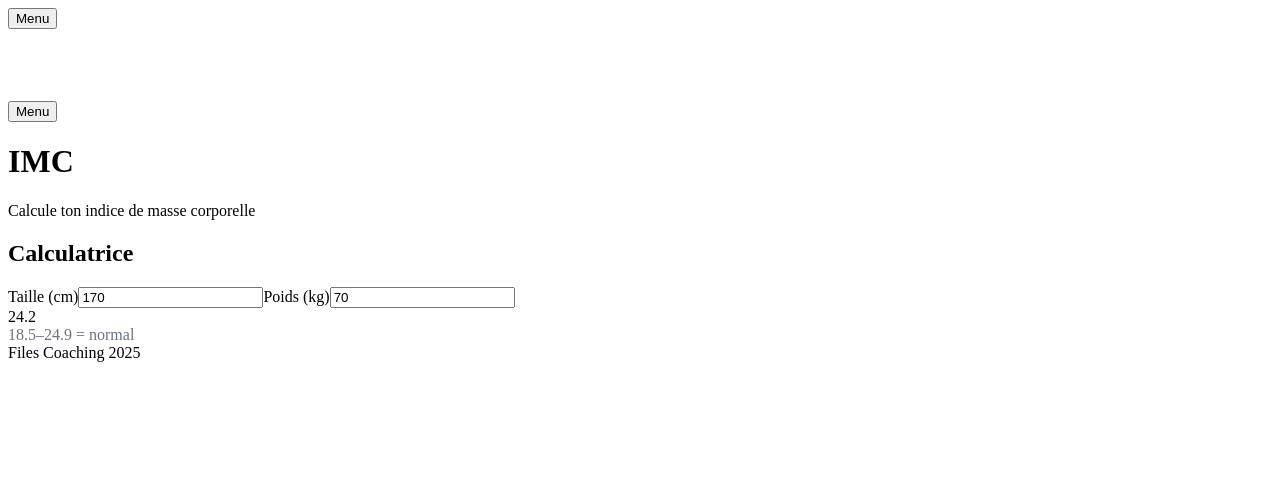
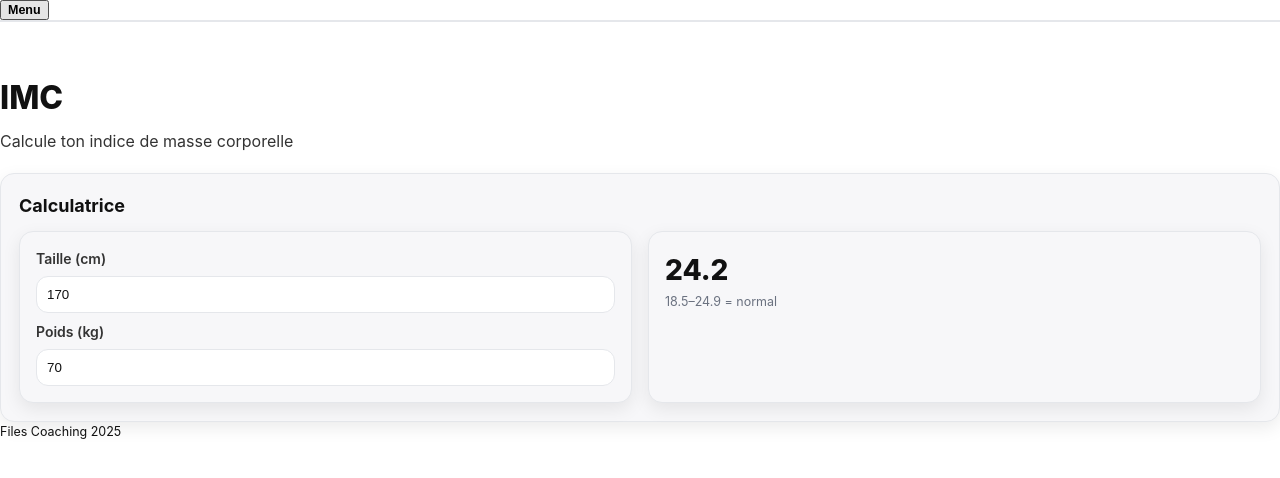
Before and after one commit to lebasquelyza/appli-files, a Next.js app in the folder apps/web/: page /dashboard/bmi in a window 1280 px wide. Shown: the top 478 px of the page. Built offline with nearby package versions, Linux system fonts and the light colour scheme.

Commit message:
Update globals.css

```diff
--- a/apps/web/app/globals.css
+++ b/apps/web/app/globals.css
@@ -1,83 +1,318 @@
-/* =========================================================
-   DARK — Patch v2 : tout texte sombre -> blanc (encore + large)
-   - Couvre + de hex Tailwind (gris foncés), rgb, inline styles,
-     pseudo-éléments et classes utilitaires.
-   ========================================================= */
+/* Tailwind (si utilisé) */
+@tailwind base;
+@tailwind components;
+@tailwind utilities;
 
-/* 0) Pseudo-éléments : ils héritent aussi du blanc */
-html.dark *::before,
-html.dark *::after {
+/* ===== Design système (variables – mode clair) ===== */
+:root{
+  --bg:#ffffff;
+  --panel:#f7f7f9;
+  --muted:#333333;          /* textes atténués (clair) */
+  --text:#111111;           /* texte principal (clair) */
+  --brand:#16a34a;          /* vert */
+  --brand2:#15803d;
+  --accent:#0ea5e9;         /* bleu accent */
+  --ring:rgba(14,165,233,.35);
+  --radius:14px;
+  --shadow:0 6px 18px rgba(0,0,0,.08);
+  --font-family: Inter, system-ui, -apple-system, Segoe UI, Roboto, Helvetica, Arial, sans-serif;
+}
+
+/* ===== Reset & base ===== */
+*{box-sizing:border-box}
+html{scroll-behavior:smooth}
+body{
+  margin:0; font-family:var(--font-family);
+  background:var(--bg); color:var(--text);
+  line-height:1.6; overflow-y:scroll;
+}
+a{color:var(--brand);text-decoration:none}
+a:hover{text-decoration:underline}
+img{max-width:100%;display:block}
+.container{max-width:1100px;margin:0 auto;padding:0 24px}
+
+/* ===== Header / nav (global clair par défaut) ===== */
+header{
+  position:fixed; top:0; left:0; right:0; z-index:50;
+  background:#fffffff2; backdrop-filter:blur(6px);
+  border-bottom:1px solid #e5e7eb;
+}
+.nav{display:flex;align-items:center;gap:16px;justify-content:space-between;padding:14px 0}
+.brand{display:flex;gap:12px;align-items:center;font-weight:800;letter-spacing:.2px;color:var(--text)}
+.brand .mark{width:36px;height:36px;border-radius:10px;background:linear-gradient(135deg,var(--brand),var(--accent));box-shadow:0 6px 12px rgba(22,163,74,.25)}
+.menu{display:flex;gap:16px}
+.menu a{padding:8px 12px;border-radius:8px;color:var(--text);font-weight:600}
+.menu a:hover{background:#f2f4f7}
+.burger{display:none;background:none;border:0;color:var(--text);font-size:20px}
+@media (max-width:860px){
+  .menu{display:none}
+  .burger{display:block}
+  .menu.open{
+    display:flex;flex-direction:column;position:absolute;left:20px;right:20px;top:64px;
+    background:var(--bg);border:1px solid #e5e7eb;border-radius:12px;padding:10px;box-shadow:var(--shadow);
+  }
+  .menu.open a{padding:12px}
+}
+
+/* ===== Structure pages (utilise les variables) ===== */
+.h1{ font-size:32px; font-weight:800; margin:0 0 6px; color:var(--text); }
+.lead{ color:var(--muted); font-size:16px; margin:0; }
+.page-header{ display:flex; align-items:flex-end; justify-content:space-between; gap:16px; margin-bottom:18px; }
+
+.section{
+  background:var(--panel);
+  border:1px solid #e5e7eb; border-radius:var(--radius);
+  box-shadow:var(--shadow); padding:18px;
+}
+.section-head{ display:flex; align-items:center; justify-content:space-between; margin-bottom:10px; }
+.section-head h2{ font-size:18px; font-weight:700; margin:0; color:var(--text); }
+.section-body{ display:block; }
+
+.card{
+  background:var(--panel);
+  border:1px solid #e5e7eb; border-radius:var(--radius);
+  box-shadow:var(--shadow); padding:16px;
+}
+
+/* ===== Badges ===== */
+.badge{
+  background:#eef2f7; color:var(--text);
+  border:1px solid #e5e7eb; padding:6px 10px;
+  border-radius:999px; font-weight:700; font-size:12px;
+}
+
+/* ===== Boutons simples ===== */
+.cta,.btn{
+  display:inline-block; padding:10px 14px; border-radius:10px;
+  background:linear-gradient(135deg,var(--brand),var(--brand2));
+  color:#fff; font-weight:800; box-shadow:var(--shadow); border:0;
+}
+.btn-outline{
+  padding:10px 14px; border-radius:10px; border:1px solid #e5e7eb;
+  background:var(--bg); font-weight:700;
+}
+
+/* ===== Form ===== */
+.input{
+  width:100%; border:1px solid #e5e7eb; border-radius:12px; padding:10px;
+  background:var(--bg); color:var(--text);
+}
+.label{ color:var(--muted); font-size:14px; font-weight:600; display:block; margin-bottom:6px; }
+
+/* ===== Helpers ===== */
+.grid{ display:grid; } .gap-6{ gap:16px; }
+.lg\:grid-cols-2{ grid-template-columns:1fr; } @media (min-width:1024px){ .lg\:grid-cols-2{ grid-template-columns:1fr 1fr; } }
+.sm\:grid-cols-2{ grid-template-columns:1fr; } @media (min-width:640px){ .sm\:grid-cols-2{ grid-template-columns:1fr 1fr; } }
+.flex{ display:flex; } .items-center{ align-items:center; } .justify-between{ justify-content:space-between; }
+.space-y-4 > * + *{ margin-top:16px; }
+.text-sm{ font-size:12.5px; } .text-3xl{ font-size:28px; } .font-bold{ font-weight:800; } .font-semibold{ font-weight:700; }
+.w-full{ width:100%; }
+.aspect-video{ position:relative; padding-bottom:56.25%; height:0; }
+.aspect-video > iframe{ position:absolute; inset:0; width:100%; height:100%; border:0; }
+
+/* ===== Boutons génériques (Tailwind @apply) ===== */
+.btn {
+  @apply inline-flex items-center justify-center gap-2
+         rounded-lg border border-gray-300 px-3 py-2
+         text-sm font-medium text-gray-900 bg-white
+         hover:bg-gray-50 active:translate-y-px transition;
+}
+.btn.btn-outline { @apply bg-transparent text-gray-900 border-gray-300 hover:bg-gray-100; }
+
+/* ===== Bouton dashboard unifié ===== */
+.btn-dash{
+  display:inline-flex; align-items:center; justify-content:center; gap:.5rem;
+  border-radius:var(--radius); padding:.6rem 1rem; font-weight:600; font-size:.9rem; line-height:1;
+  color:#fff; background-image:linear-gradient(90deg,var(--brand),var(--brand2));
+  border:1px solid rgba(0,0,0,.08); box-shadow:var(--shadow);
+  transition:transform .1s ease, filter .2s ease, box-shadow .2s ease;
+}
+.btn-dash:hover{ filter:brightness(1.03); transform:translateY(-1px); }
+.btn-dash:active{ transform:translateY(0); }
+.btn-dash:focus-visible{ outline:none; box-shadow:0 0 0 4px var(--ring), var(--shadow); }
+.btn-dash:disabled{ opacity:.6; cursor:not-allowed; }
+
+/* ===== Segmented control ===== */
+.seg {
+  display:inline-flex; gap:.25rem; padding:.25rem; border-radius:var(--radius);
+  background:var(--panel); border:1px solid rgba(0,0,0,.06); box-shadow:var(--shadow);
+}
+.seg button{
+  border:0; background:transparent; color:var(--muted);
+  padding:.45rem .6rem; border-radius:calc(var(--radius) - 6px);
+  font-weight:600; font-size:.85rem; cursor:pointer; transition:filter .15s ease, transform .1s ease;
+}
+.seg button:hover{ filter:brightness(1.05); transform:translateY(-1px); }
+.seg button.active{
+  color:#fff; background-image:linear-gradient(90deg,var(--brand),var(--brand2));
+  box-shadow:var(--shadow);
+}
+
+/* ===== Chips ===== */
+.chips{ display:flex; flex-wrap:wrap; gap:.5rem; }
+.chip{
+  display:inline-flex; align-items:center; justify-content:center; gap:.35rem;
+  padding:.45rem .7rem; border-radius:var(--radius);
+  background:var(--panel); color:var(--text);
+  border:1px solid rgba(0,0,0,.06); box-shadow:var(--shadow);
+  font-weight:600; font-size:.85rem; cursor:pointer; transition:filter .15s ease, transform .1s ease;
+}
+.chip:hover{ filter:brightness(1.05); transform:translateY(-1px); }
+
+/* ===== Bouton icône compact ===== */
+.icon-btn{
+  width:40px; height:40px; display:inline-flex; align-items:center; justify-content:center;
+  border-radius:var(--radius); background:var(--panel); color:var(--text);
+  border:1px solid rgba(0,0,0,.08); box-shadow:var(--shadow);
+  transition:transform .1s ease, filter .2s ease, box-shadow .2s ease;
+}
+.icon-btn:hover{ filter:brightness(1.02); transform:translateY(-1px); }
+.icon-btn:active{ transform:translateY(0); }
+.icon-btn:disabled{ opacity:.6; cursor:not-allowed; }
+.icon{ width:18px; height:18px; display:block; fill:currentColor; }
+
+/* =====================================================================
+   THEME SCOPÉ : le mode sombre n’affecte QUE l’intérieur d’un wrapper
+   <div class="themer dark"> ... </div>
+   ===================================================================== */
+
+/* 1) Conteneur de thème : clair par défaut (hérite de :root) */
+.themer {}
+
+/* 2) Variables dark uniquement À L'INTÉRIEUR du conteneur */
+.themer.dark{
+  --bg:#0b1220;
+  --panel:#0f172a;
+  --muted:#22c55e;      /* textes atténués -> vert lisible */
+  --text:#ffffff;       /* texte principal -> blanc */
+  --brand:#22c55e;
+  --brand2:#16a34a;
+  --accent:#22c55e;
+  --ring:rgba(59,130,246,.45);
+  --shadow:0 6px 18px rgba(0,0,0,.45);
+}
+
+/* 3) Surfaces & textes basiques dans le conteneur */
+.themer,
+.themer * { color: var(--text); }
+.themer .section,
+.themer .card { background: var(--panel); }
+.themer .badge { color: var(--text); }
+.themer a { color: var(--brand); }
+
+/* Champs & placeholders */
+.themer input,
+.themer select,
+.themer textarea {
+  background: var(--bg);
+  color: var(--text);
+  border-color: #e5e7eb;
+}
+.themer.dark input,
+.themer.dark select,
+.themer.dark textarea {
+  border-color:#1f2937;
+}
+.themer ::placeholder { color: var(--muted); }
+
+/* Si tu utilises un header DANS le conteneur (optionnel) */
+.themer header {
+  background: var(--bg);
+  border-bottom-color:#1f2937;
+}
+
+/* 4) DARK — Anti-noir SCOPÉ : rattrape inline styles & utilitaires */
+.themer.dark :where(
+  h1,h2,h3,h4,h5,h6,
+  p,span,small,div,section,article,
+  li,dt,dd,
+  label,strong,em,code,blockquote,
+  button,input,select,textarea,
+  th,td
+){
   color: var(--text) !important;
 }
 
-/* 1) Hex courants des gris/”noirs” Tailwind -> blanc */
-html.dark [style*="color:#111"],
-html.dark [style*="color: #111"],
-html.dark [style*="color:#111111"],
-html.dark [style*="color: #111111"],
-html.dark [style*="color:#0b0f14"],
-html.dark [style*="color: #0b0f14"],
-html.dark [style*="color:#0f172a"],
-html.dark [style*="color: #0f172a"],
-html.dark [style*="color:#111827"],
-html.dark [style*="color: #111827"],
-html.dark [style*="color:#1f2937"],
-html.dark [style*="color: #1f2937"],
-html.dark [style*="color:#374151"],
-html.dark [style*="color: #374151"],
-html.dark [style*="color:#475569"],
-html.dark [style*="color: #475569"] {
+/* hex/rgb courants (noirs/gris foncés) -> blanc, uniquement dans .themer.dark */
+.themer.dark [style*="color:#000"],
+.themer.dark [style*="color: #000"],
+.themer.dark [style*="color:#000000"],
+.themer.dark [style*="color: #000000"],
+.themer.dark [style*="color:rgb(0,0,0)"],
+.themer.dark [style*="color:#111"],
+.themer.dark [style*="color: #111"],
+.themer.dark [style*="color:#111111"],
+.themer.dark [style*="color: #111111"],
+.themer.dark [style*="color:#0b0f14"],
+.themer.dark [style*="color: #0b0f14"],
+.themer.dark [style*="color:#0f172a"],
+.themer.dark [style*="color: #0f172a"],
+.themer.dark [style*="color:#111827"],
+.themer.dark [style*="color: #111827"],
+.themer.dark [style*="color:#1f2937"],
+.themer.dark [style*="color: #1f2937"],
+.themer.dark [style*="color:#374151"],
+.themer.dark [style*="color: #374151"],
+.themer.dark [style*="color:#475569"],
+.themer.dark [style*="color: #475569"],
+.themer.dark [style*="color:rgb(17,24,39)"],  /* #111827 */
+.themer.dark [style*="color: rgb(17, 24, 39)"],
+.themer.dark [style*="color:rgb(31,41,55)"],  /* #1f2937 */
+.themer.dark [style*="color: rgb(31, 41, 55)"],
+.themer.dark [style*="color:rgb(55,65,81)"],  /* #374151 */
+.themer.dark [style*="color: rgb(55, 65, 81)"],
+.themer.dark [style*="color:rgb(71,85,105)"], /* #475569 */
+.themer.dark [style*="color: rgb(71, 85, 105)"],
+.themer.dark .text-black,
+.themer.dark .text-gray-900,
+.themer.dark .text-gray-800,
+.themer.dark .text-slate-900,
+.themer.dark .text-neutral-900,
+.themer.dark .text-zinc-900,
+.themer.dark .text-stone-900 {
+  color:#fff !important;
+}
+
+/* Pseudo-éléments & icônes */
+.themer.dark *::before,
+.themer.dark *::after { color: var(--text) !important; }
+.themer.dark svg { color: var(--text) !important; }
+.themer.dark svg [fill="black"],
+.themer.dark svg [fill="#000"],
+.themer.dark svg [fill="#000000"] { fill: currentColor !important; }
+.themer.dark svg [stroke="black"],
+.themer.dark svg [stroke="#000"],
+.themer.dark svg [stroke="#000000"] { stroke: currentColor !important; }
+
+/* 5) DARK — Surfaces vertes (boutons/CTA/segments actifs) -> texte blanc */
+.themer.dark .btn,
+.themer.dark .cta,
+.themer.dark .btn-dash,
+.themer.dark .seg button.active {
   color: #fff !important;
 }
-
-/* 2) rgb() équivalents (ex: rgb(17,24,39) = #111827) -> blanc */
-html.dark [style*="color:rgb(17,24,39)"],   /* #111827 */
-html.dark [style*="color: rgb(17, 24, 39)"],
-html.dark [style*="color:rgb(31,41,55)"],   /* #1f2937 */
-html.dark [style*="color: rgb(31, 41, 55)"],
-html.dark [style*="color:rgb(55,65,81)"],   /* #374151 */
-html.dark [style*="color: rgb(55, 65, 81)"],
-html.dark [style*="color:rgb(71,85,105)"],  /* #475569 */
-html.dark [style*="color: rgb(71, 85, 105)"] {
+.themer.dark .btn *,
+.themer.dark .cta *,
+.themer.dark .btn-dash *,
+.themer.dark .seg button.active * {
   color: #fff !important;
 }
-
-/* 3) Classes utilitaires “foncées” -> blanc (au cas où libs les posent) */
-html.dark .text-black,
-html.dark .text-gray-900,
-html.dark .text-gray-800,
-html.dark .text-gray-700,
-html.dark .text-slate-900,
-html.dark .text-slate-800,
-html.dark .text-slate-700,
-html.dark .text-neutral-900,
-html.dark .text-neutral-800,
-html.dark .text-zinc-900,
-html.dark .text-zinc-800,
-html.dark .text-stone-900,
-html.dark .text-stone-800 {
+.themer.dark .btn a,
+.themer.dark .cta a,
+.themer.dark .btn-dash a,
+.themer.dark .seg button.active a {
   color: #fff !important;
+  text-decoration-color: rgba(255,255,255,.7) !important;
 }
 
-/* 4) Titres sous-scopés par des conteneurs spécifiques (plus de poids) */
-html.dark .page-header h1,
-html.dark .page-header .lead,
-html.dark .section-head h2,
-html.dark .card h3,
-html.dark .card p,
-html.dark .card li,
-html.dark .badge,
-html.dark .label {
-  color: var(--text) !important;
+/* Utilitaire pour n'importe quelle surface accentuée custom */
+.on-accent,
+.on-accent * { color:#fff !important; }
+.on-accent a {
+  color:#fff !important;
+  text-decoration-color: rgba(255,255,255,.7) !important;
 }
 
-/* 5) Liens restent verts, mais si posés dans surfaces vertes → voir patch précédent
-      (on-accent / btn / btn-dash etc.). Si besoin, reforce ici : */
-html.dark .on-accent,
-html.dark .on-accent *,
-html.dark .btn,
-html.dark .btn *,
-html.dark .btn-dash,
-html.dark .btn-dash * {
-  color: #fff !important;
-}
+/* 6) Exemple d’en-tête/menus dans le conteneur sombre (si tu en as un dedans) */
+.themer.dark header{ background:#0b1220f2; border-bottom-color:#1f2937; }
+.themer.dark .menu a:hover{ background:#0f172a; }
```
